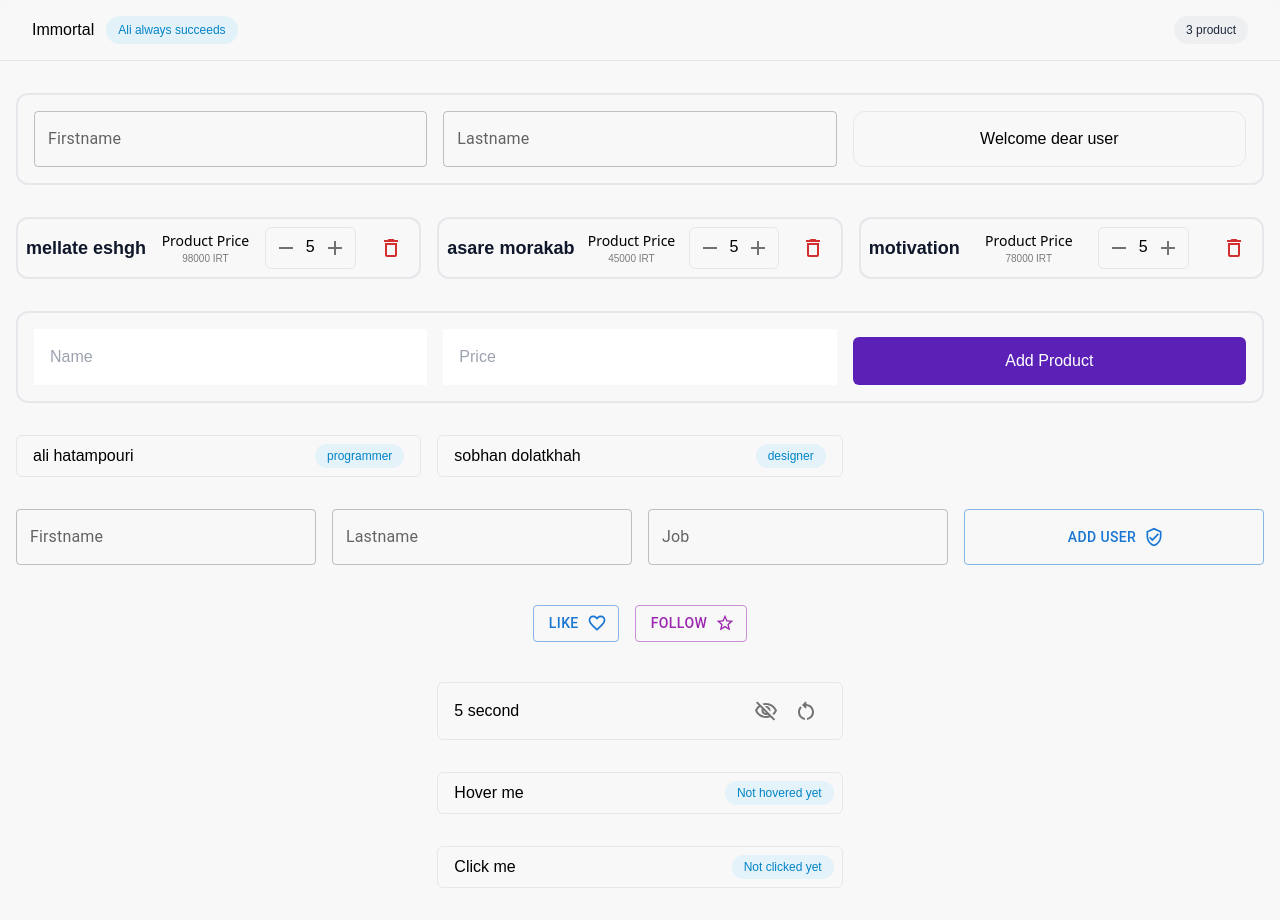
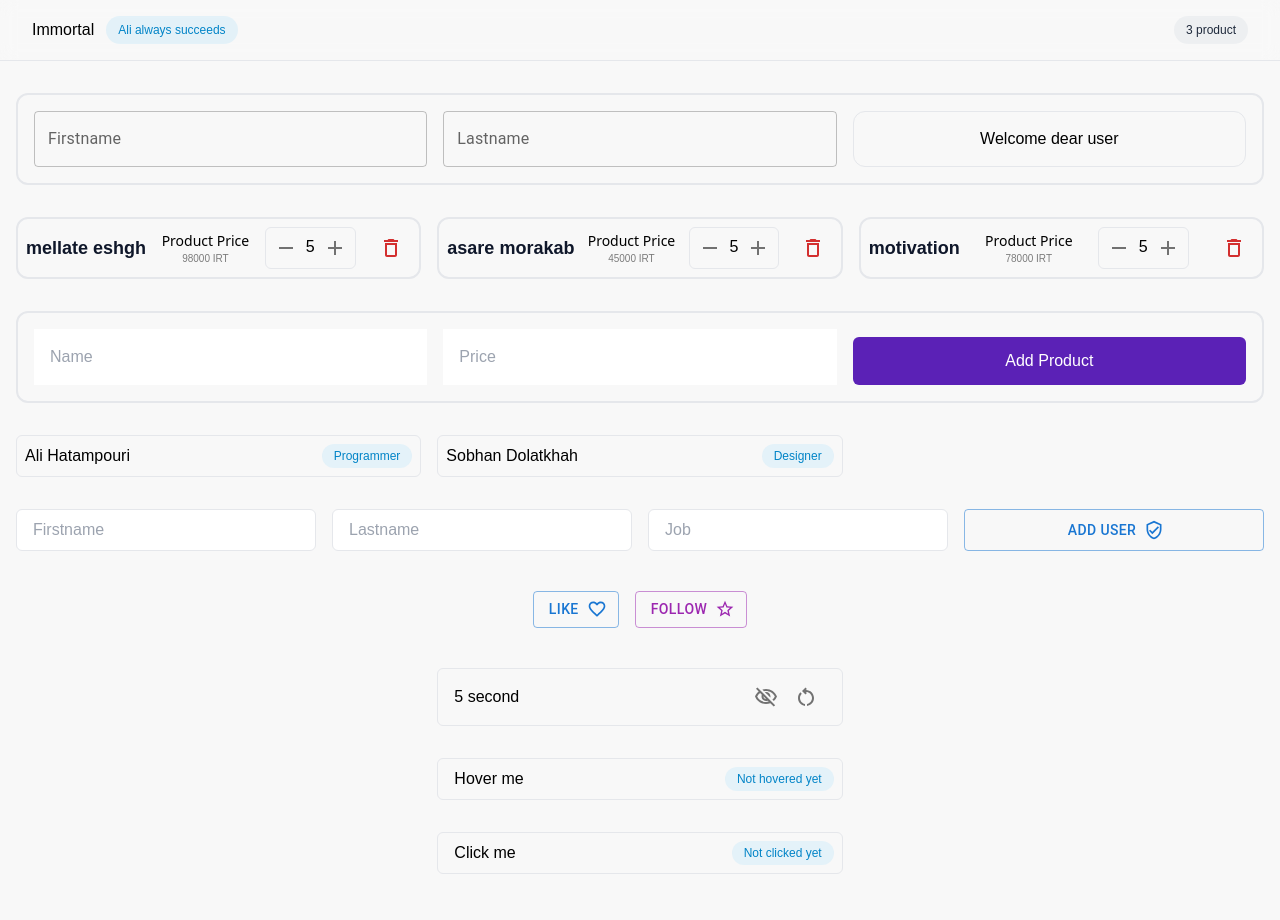
Before and after one commit to alihatampouri/react-course, a React (Create React App) app: page / in a window 1280 px wide. Built offline with nearby package versions, Linux system fonts and the light colour scheme.

Commit message:
Completing the functions and styles of user component

```diff
--- a/src/components/User/AddUser.jsx
+++ b/src/components/User/AddUser.jsx
@@ -1,13 +1,58 @@
 import { VerifiedUserOutlined } from "@mui/icons-material";
 import { Button, TextField } from "@mui/material";
+import { UserContextDispatcher } from "../Context/UserProvider";
+import { useContext, useRef } from "react";
 
 const AddUser = (props) => {
+  const setUser = useContext(UserContextDispatcher);
+
+  const firstnameInput = useRef();
+  const lastnameInput = useRef();
+  const jobInput = useRef();
+
+  const addUserHandler = () => {
+    if (
+      firstnameInput.current.value &&
+      lastnameInput.current.value &&
+      jobInput.current.value
+    ) {
+      setUser((users) => [
+        ...users,
+        {
+          id: users.length + 1,
+          firstname: firstnameInput.current.value,
+          lastname: lastnameInput.current.value,
+          job: jobInput.current.value,
+        },
+      ]);
+    }
+  };
+
   return (
     <div className="grid grid-cols-1 sm:grid-cols-2 lg:grid-cols-4 gap-4 my-8">
-      <TextField id="outlined-basic" label="Firstname" variant="outlined" />
-      <TextField id="outlined-basic" label="Lastname" variant="outlined" />
-      <TextField id="outlined-basic" label="Job" variant="outlined" />
-      <Button variant="outlined" endIcon={<VerifiedUserOutlined />}>
+      <input
+        type="text"
+        className="rounded-md border px-4 py-2"
+        placeholder="Firstname"
+        ref={firstnameInput}
+      />
+      <input
+        type="text"
+        className="rounded-md border px-4 py-2"
+        placeholder="Lastname"
+        ref={lastnameInput}
+      />
+      <input
+        type="text"
+        className="rounded-md border px-4 py-2"
+        placeholder="Job"
+        ref={jobInput}
+      />
+      <Button
+        variant="outlined"
+        endIcon={<VerifiedUserOutlined />}
+        onClick={addUserHandler}
+      >
         Add User
       </Button>
     </div>
--- a/src/components/User/User.jsx
+++ b/src/components/User/User.jsx
@@ -1,8 +1,8 @@
 const User = ({firstname, lastname, job}) => {
   return (
-    <div className="flex justify-between border rounded-md py-2 px-4">
-        <span>{firstname} {lastname}</span>
-        <span className="bg-sky-400/10 items-center px-3 py-1 rounded-full text-sky-600 text-xs">{job}</span>
+    <div className="flex justify-between border rounded-md p-2">
+        <span className="capitalize">{firstname} {lastname}</span>
+        <span className="bg-sky-400/10 items-center px-3 py-1 rounded-full text-sky-600 text-xs capitalize">{job}</span>
     </div>
   );
 };
--- a/src/components/User/UserList.jsx
+++ b/src/components/User/UserList.jsx
@@ -10,6 +10,7 @@ const UserList = (props) => {
     <>
       {users.map((user) => (
         <User
+          key={user.id}
           firstname={user.firstname}
           lastname={user.lastname}
           job={user.job}
```
